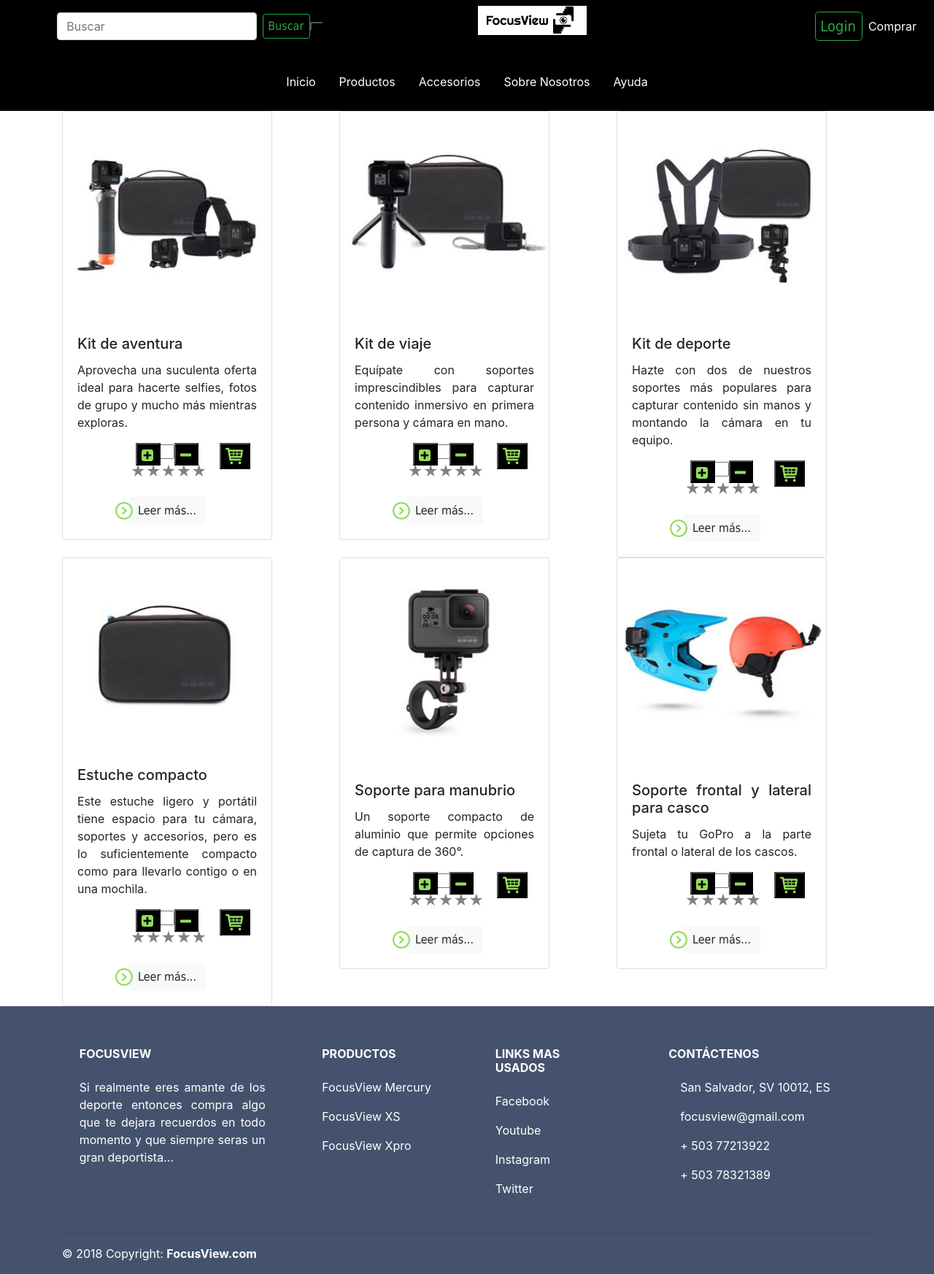
After one commit to Ezejosue/focusview-real, a PHP site: page /views/public/accesorios.php in a window 1280 px wide. The commit adds this page. Shown: the whole page at 73% size. Run offline with PHP 8.4, Linux system fonts and the light colour scheme; style sheets or scripts are compiled from the project's sources.

Commit message:
Agregando logo, bug nav falta arreglar

```diff
--- /dev/null
+++ b/core/models/basecard.php
@@ -0,0 +1,185 @@
+<?php
+
+class basecard{
+    static function bcard(){
+        print('
+        <!-- Card donde se muestran los diferentes productos que se pueden comprar en focusview -->
+        <div class="container">
+                <div class="row">
+                    <div class="col-sm">
+                        <div id="cd" class="card text-center" style="width: 18rem;">
+                        <img src="../../resources/img/Acc1.jpg" class="card-img-top" alt="...">
+                        <div class="card-body">
+                            <h5 class="card-title">Kit de aventura</h5>
+                            <p class="card-text">Aprovecha una suculenta oferta ideal para hacerte selfies, fotos de grupo y mucho más mientras exploras.</p>
+                            <button style="position: absolute; left: 35%; " type="submit"><img src="../../resources/img/plus-symbol.png" alt="+" /></button>
+                            <input class="myinput" type="text" name="nombredelacaja">
+                            <button style="position: absolute; right: 35%; " type="submit"><img src="../../resources/img/minus-symbol.png" alt="-" /></button>
+                            <button style="position: absolute; right: 10%; " type="submit"><img src="../../resources/img/shopping-cart.png" alt="+" /></button>
+                        <form id="form">
+                            <p class="clasificacion">
+                            <input id="radio1" type="radio" name="estrellas" value="5"><!--
+                            --><label for="radio1">★</label><!--
+                            --><input id="radio2" type="radio" name="estrellas" value="4"><!--
+                            --><label for="radio2">★</label><!--
+                            --><input id="radio3" type="radio" name="estrellas" value="3"><!--
+                            --><label for="radio3">★</label><!--
+                            --><input id="radio4" type="radio" name="estrellas" value="2"><!--
+                            --><label for="radio4">★</label><!--
+                            --><input id="radio5" type="radio" name="estrellas" value="1"><!--
+                            --><label for="radio5">★</label>
+                            </p>
+                        </form>
+                        <button class="btn btn-light"> <img style="position: absolute; left: 25%;" src="../../resources/img/right-arrow.png" alt="leer mas">Leer más... </button>
+                        </div>
+                        </div>
+                    </div>
+                        <div class="col-sm">
+                            <div id="cd" class="card text-center" style="width: 18rem;">
+                            <img src="../../resources/img/Acc2.jpg" class="card-img-top" alt="...">
+                            <div class="card-body">
+                            <h5 class="card-title">Kit de viaje</h5>
+                            <p class="card-text">Equípate con soportes imprescindibles para capturar contenido inmersivo en primera persona y cámara en mano.</p>
+                            <button style="position: absolute; left: 35%; " type="submit"><img src="../../resources/img/plus-symbol.png" alt="+" /></button>
+                            <input class="myinput" type="text" name="nombredelacaja">
+                            <button style="position: absolute; right: 36%; " type="submit"><img src="../../resources/img/minus-symbol.png" alt="-" /></button>
+                            <button style="position: absolute; right: 10%; " type="submit"><img src="../../resources/img/shopping-cart.png" alt="+" /></button>
+                            <br>
+                        <form id="form">
+                            <p class="clasificacion">
+                            <input id="radio6" type="radio" name="estrellas" value="5"><!--
+                            --><label for="radio6">★</label><!--
+                            --><input id="radio7" type="radio" name="estrellas" value="4"><!--
+                            --><label for="radio7">★</label><!--
+                            --><input id="radio8" type="radio" name="estrellas" value="3"><!--
+                            --><label for="radio8">★</label><!--
+                            --><input id="radio9" type="radio" name="estrellas" value="2"><!--
+                            --><label for="radio9">★</label><!--
+                            --><input id="radio10" type="radio" name="estrellas" value="1"><!--
+                            --><label for="radio10">★</label>
+                            </p>
+                        </form>
+                        <button class="btn btn-light"> <img style="position: absolute; left: 25%;" src="../../resources/img/right-arrow.png" alt="leer mas">Leer más... </button>
+                            </div>
+                            </div>
+                       </div>
+                    <div class="col-sm">
+                    <div id="cd" class="card text-center" style="width: 18rem;">
+                    <img src="../../resources/img/Acc3.jpg" class="card-img-top" alt="...">
+                    <div class="card-body">
+                        <h5 class="card-title">Kit de deporte</h5>
+                        <p class="card-text">Hazte con dos de nuestros soportes más populares para capturar contenido sin manos y montando la cámara en tu equipo.</p>
+                        <button style="position: absolute; left: 35%; " type="submit"><img src="../../resources/img/plus-symbol.png" alt="+" /></button>
+                        <input class="myinput" type="text" name="nombredelacaja">
+                        <button style="position: absolute; right: 35%; " type="submit"><img src="../../resources/img/minus-symbol.png" alt="-" /></button>
+                        <button style="position: absolute; right: 10%; " type="submit"><img src="../../resources/img/shopping-cart.png" alt="Carrito" /></button>
+                        <form id="form">
+                            <p class="clasificacion">
+                            <input id="radio11" type="radio" name="estrellas" value="5"><!--
+                            --><label for="radio11">★</label><!--
+                            --><input id="radio12" type="radio" name="estrellas" value="4"><!--
+                            --><label for="radio12">★</label><!--
+                            --><input id="radio13" type="radio" name="estrellas" value="3"><!--
+                            --><label for="radio13">★</label><!--
+                            --><input id="radio14" type="radio" name="estrellas" value="2"><!--
+                            --><label for="radio14">★</label><!--
+                            --><input id="radio15" type="radio" name="estrellas" value="1"><!--
+                            --><label for="radio15">★</label>
+                            </p>
+                        </form>
+                        <button class="btn btn-light"> <img style="position: absolute; left: 25%;" src="../../resources/img/right-arrow.png" alt="leer mas">Leer más... </button>
+                    </div>
+                    </div>
+                    </div>
+                </div>
+                <div class="row">
+                    <div class="col-sm">
+                        <div id="cd" class="card text-center" style="width: 18rem;">
+                        <img src="../../resources/img/Acc4.jpg" class="card-img-top" alt="...">
+                        <div class="card-body">
+                            <h5 class="card-title">Estuche compacto</h5>
+                            <p class="card-text">Este estuche ligero y portátil tiene espacio para tu cámara, soportes y accesorios, pero es lo suficientemente compacto como para llevarlo contigo o en una mochila.</p>
+                            <button style="position: absolute; left: 35%; " type="submit"><img src="../../resources/img/plus-symbol.png" alt="+" /></button>
+                            <input class="myinput" type="text" name="nombredelacaja">
+                            <button style="position: absolute; right: 35%; " type="submit"><img src="../../resources/img/minus-symbol.png" alt="-" /></button>
+                            <button style="position: absolute; right: 10%; " type="submit"><img src="../../resources/img/shopping-cart.png" alt="+" /></button>
+                        <form id="form">
+                            <p class="clasificacion">
+                            <input id="radio1" type="radio" name="estrellas" value="5"><!--
+                            --><label for="radio1">★</label><!--
+                            --><input id="radio2" type="radio" name="estrellas" value="4"><!--
+                            --><label for="radio2">★</label><!--
+                            --><input id="radio3" type="radio" name="estrellas" value="3"><!--
+                            --><label for="radio3">★</label><!--
+                            --><input id="radio4" type="radio" name="estrellas" value="2"><!--
+                            --><label for="radio4">★</label><!--
+                            --><input id="radio5" type="radio" name="estrellas" value="1"><!--
+                            --><label for="radio5">★</label>
+                            </p>
+                        </form>
+                        <button class="btn btn-light"> <img style="position: absolute; left: 25%;" src="../../resources/img/right-arrow.png" alt="leer mas">Leer más... </button>
+                        </div>
+                        </div>
+                    </div>
+                        <div class="col-sm">
+                            <div id="cd" class="card text-center" style="width: 18rem;">
+                            <img src="../../resources/img/Acc5.jpg" class="card-img-top" alt="...">
+                            <div class="card-body">
+                            <h5 class="card-title">Soporte para manubrio</h5>
+                            <p class="card-text">Un soporte compacto de aluminio que permite opciones de captura de 360°.</p>
+                            <button style="position: absolute; left: 35%; " type="submit"><img src="../../resources/img/plus-symbol.png" alt="+" /></button>
+                            <input class="myinput" type="text" name="nombredelacaja">
+                            <button style="position: absolute; right: 36%; " type="submit"><img src="../../resources/img/minus-symbol.png" alt="-" /></button>
+                            <button style="position: absolute; right: 10%; " type="submit"><img src="../../resources/img/shopping-cart.png" alt="+" /></button>
+                            <br>
+                        <form id="form">
+                            <p class="clasificacion">
+                            <input id="radio6" type="radio" name="estrellas" value="5"><!--
+                            --><label for="radio6">★</label><!--
+                            --><input id="radio7" type="radio" name="estrellas" value="4"><!--
+                            --><label for="radio7">★</label><!--
+                            --><input id="radio8" type="radio" name="estrellas" value="3"><!--
+                            --><label for="radio8">★</label><!--
+                            --><input id="radio9" type="radio" name="estrellas" value="2"><!--
+                            --><label for="radio9">★</label><!--
+                            --><input id="radio10" type="radio" name="estrellas" value="1"><!--
+                            --><label for="radio10">★</label>
+                            </p>
+                        </form>
+                        <button class="btn btn-light"> <img style="position: absolute; left: 25%;" src="../../resources/img/right-arrow.png" alt="leer mas">Leer más... </button>
+                            </div>
+                            </div>
+                       </div>
+                    <div class="col-sm">
+                    <div id="cd" class="card text-center" style="width: 18rem;">
+                    <img src="../../resources/img/Acc6.jpg" class="card-img-top" alt="...">
+                    <div class="card-body">
+                        <h5 class="card-title">Soporte frontal y lateral para casco</h5>
+                        <p class="card-text">Sujeta tu GoPro a la parte frontal o lateral de los cascos.</p>
+                        <button style="position: absolute; left: 35%; " type="submit"><img src="../../resources/img/plus-symbol.png" alt="+" /></button>
+                        <input class="myinput" type="text" name="nombredelacaja">
+                        <button style="position: absolute; right: 35%; " type="submit"><img src="../../resources/img/minus-symbol.png" alt="-" /></button>
+                        <button style="position: absolute; right: 10%; " type="submit"><img src="../../resources/img/shopping-cart.png" alt="Carrito" /></button>
+                        <form id="form">
+                            <p class="clasificacion">
+                            <input id="radio11" type="radio" name="estrellas" value="5"><!--
+                            --><label for="radio11">★</label><!--
+                            --><input id="radio12" type="radio" name="estrellas" value="4"><!--
+                            --><label for="radio12">★</label><!--
+                            --><input id="radio13" type="radio" name="estrellas" value="3"><!--
+                            --><label for="radio13">★</label><!--
+                            --><input id="radio14" type="radio" name="estrellas" value="2"><!--
+                            --><label for="radio14">★</label><!--
+                            --><input id="radio15" type="radio" name="estrellas" value="1"><!--
+                            --><label for="radio15">★</label>
+                            </p>
+                        </form>
+                        <button class="btn btn-light"> <img style="position: absolute; left: 25%;" src="../../resources/img/right-arrow.png" alt="leer mas">Leer más... </button>
+                    </div>
+                    </div>
+                    </div>
+                </div>
+          </div>
+        ');
+    }
+}
--- a/core/models/baseheader.php
+++ b/core/models/baseheader.php
@@ -8,11 +8,14 @@
         <div class="Conteiner">
         <!--esta parte es la barra de navegacion -->
            <nav class="navbar navbar-expand-lg navbar-light " style="background-color: #000000">
-               <form class="form-inline my-2 my-lg-0">
+           <figure class="logo">
+            <img src="../../resources/img/Logo.jpg" alt="Logo">
+            </figure>
+               <form class="form-inline my-2 my-lg-0" style="position: relative; right: 35%;">
                    <input class="form-control mr-sm-2" type="text" placeholder="Buscar">
                    <button class="btn btn-outline-success my-2 my-sm-0" type="submit">Buscar</button>
                </form>
-               <button class="navbar-toggle" type="button" data-toggle="collapse" data-target="#collapsibleNavId">
+               <button class="navbar-toggle" type="button" data-toggle="collapse" data-target="#collapsibleNavId" style="position: relative; right: 35%;">
                 <span class="icon-bar"></span>
                 <span class="icon-bar"></span>
                 <span class="icon-bar"></span>
@@ -96,7 +99,7 @@
                    <a class="nav-link active" href="productos.php">Productos</a>
                    </li>
                    <li class="nav-item">
-                     <a class="nav-link active" href="#footer">Accesorios</a>
+                     <a class="nav-link active" href="accesorios.php">Accesorios</a>
                    </li>
                    <li class="nav-item">
                    <a class="nav-link disable" href="quienes_somos.php" tabindex="-1" aria-disable="true">Sobre Nosotros</a>
--- a/resources/css/estilos.css
+++ b/resources/css/estilos.css
@@ -24,6 +24,14 @@
 #link a{
   color: white;
 }
+
+.logo img{
+  width: 30%;
+  height: 30%;
+  position: relative;
+  left: 128%;
+}
+
 #letra div{
    text-align: center;
 }
--- /dev/null
+++ b/views/public/accesorios.php
@@ -0,0 +1,42 @@
+<!DOCTYPE html>
+<html lang="es">
+<head>
+    <meta charset="UTF-8">
+    <meta name="viewport" content="width=device-width, initial-scale=1.0">
+    <meta http-equiv="X-UA-Compatible" content="ie=edge">
+    <link rel="stylesheet" href="../../resources/css/bootstrap.min.css">
+    <link rel="stylesheet" href="../../resources/css/estilos.css">
+    <title>Document</title>
+</head>
+<body>
+        <!-- Llamando la clase y funcion de la herencia del header y nav -->
+        <?php
+            require('../../core/models/baseheader.php');
+            baseheader::bhead();
+        ?>
+        <!-- Llamando la clase y funcion de la herencia del header y nav -->
+
+        <!-- Card de los accesorio. -->
+        <?php
+            require('../../core/models/basecard.php');
+            basecard::bcard();
+        ?>
+        <!-- Card de los accesorio. -->
+
+
+            <!-- Footer -->
+        <!-- Llamado la clase del footer-herencia -->
+        <?php
+                require('../../core/models/basefooter.php');
+                basefooter::bfooter();
+            ?>
+            <!-- Footer -->
+
+        <script src="../../resources/js/jquery-3.2.1.slim.min.js" integrity="sha384-KJ3o2DKtIkvYIK3UENzmM7KCkRr/rE9/Qpg6aAZGJwFDMVNA/GpGFF93hXpG5KkN" crossorigin="anonymous"></script>
+        <script src="../../resources/js/popper.min.js"></script>
+        <script src="../../resources/js/bootstrap.min.js"></script>
+        <script src="../../resources/js/modals.js"></script>
+        <script src="../../resources/js/modal1.js"></script>
+</body>
+</body>
+</html>
```
Also changed, not shown: resources/img/Acc1.jpg (added), resources/img/Acc2.jpg (added), resources/img/Acc3.jpg (added), resources/img/Acc4.jpg (added), resources/img/Acc5.jpg (added), resources/img/Acc6.jpg (added), resources/img/Logo.jpg (added).
